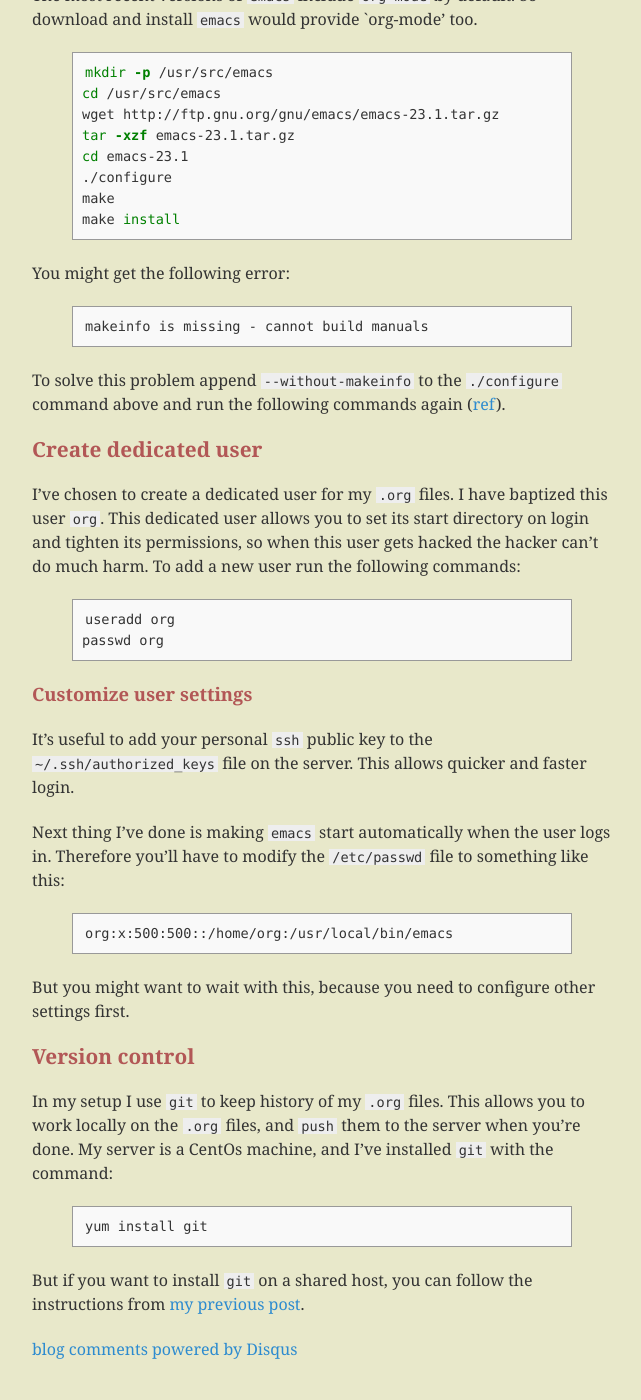
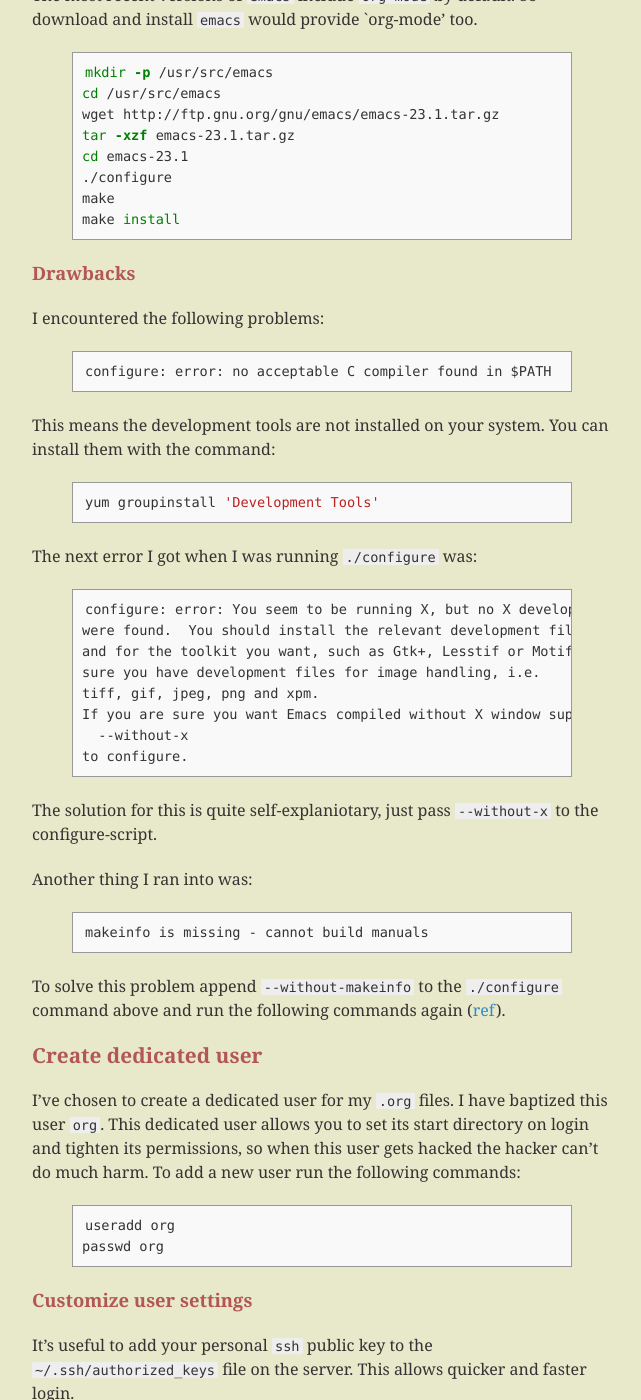
Before and after one commit to To1ne/writepermission, a Jekyll site: the page built from _posts/2010-03-07-my-perfect-org-mode-setup.md, in a window 1280 px wide and 1400 px high, scrolled down 963 px. Shown: the whole window, without its empty margins (129-770 px from the left). Built offline with Jekyll 4.4.1, drawn with Linux system fonts in a browser that asks for light colours; comment, search, counter and statistics services are not loaded; before the commit the page ends 2324 px from its top, so only the background shows below that; some of the changed text lies outside the part shown.

Commit message:
did all over and added dropbox

```diff
--- a/_posts/2010-03-07-my-perfect-org-mode-setup.md
+++ b/_posts/2010-03-07-my-perfect-org-mode-setup.md
@@ -33,11 +33,36 @@
 make install
 {% endhighlight %}
 
-You might get the following error:
+### Drawbacks
+I encountered the following problems:
+{% highlight text %}
+configure: error: no acceptable C compiler found in $PATH
+{%endhighlight%}
+
+This means the development tools are not installed on your system. You
+can install them with the command:
+{%highlight bash %}
+yum groupinstall 'Development Tools'
+{%endhighlight%}
+
+The next error I got when I was running `./configure` was:
+{% highlight text %}
+configure: error: You seem to be running X, but no X development libraries
+were found.  You should install the relevant development files for X
+and for the toolkit you want, such as Gtk+, Lesstif or Motif.  Also make
+sure you have development files for image handling, i.e.
+tiff, gif, jpeg, png and xpm.
+If you are sure you want Emacs compiled without X window support, pass
+  --without-x
+to configure.
+{%endhighlight%}
+The solution for this is quite self-explaniotary, just pass
+`--without-x` to the configure-script.
+
+Another thing I ran into was:
 {% highlight text %}
 makeinfo is missing - cannot build manuals
 {%endhighlight%}
-
 To solve this problem append `--without-makeinfo` to the `./configure` command above and run the following commands again ([ref](http://osdir.com/ml/wp-forums/2009-08/msg00001.html)).
 
 
@@ -58,6 +83,19 @@
 {%endhighlight%}
 But you might want to wait with this, because you need to configure other settings first.
 
+## Dropbox
+We need to install DropBox without gnome, do this with the commands:
+{%highlight bash %}
+mkdir -p /tmp/dropbox
+cd /tmp/dropbox
+wget http://www.getdropbox.com/download?plat=lnx.x86
+tar -xzf dropbox-lnx.x86-*.tar.gz
+mv .dropbox-dist/ $HOME
+{%endhighlight%}
+
+You can start the DropBox daemon with the command
+`~/.dropbox-dist/dropboxd`. You should ensure the daemon is started on
+every boot, therefore
 
 ## Version control
 In my setup I use `git` to keep history of my `.org` files. This allows you to work locally on the `.org` files, and `push` them to the server when you're done.
```
